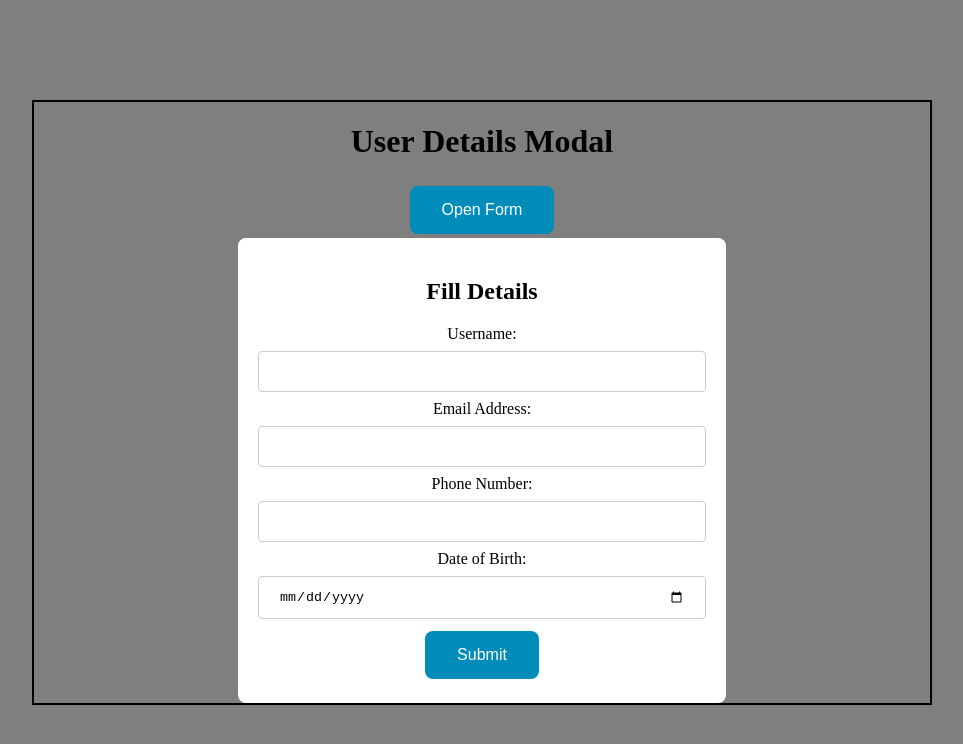
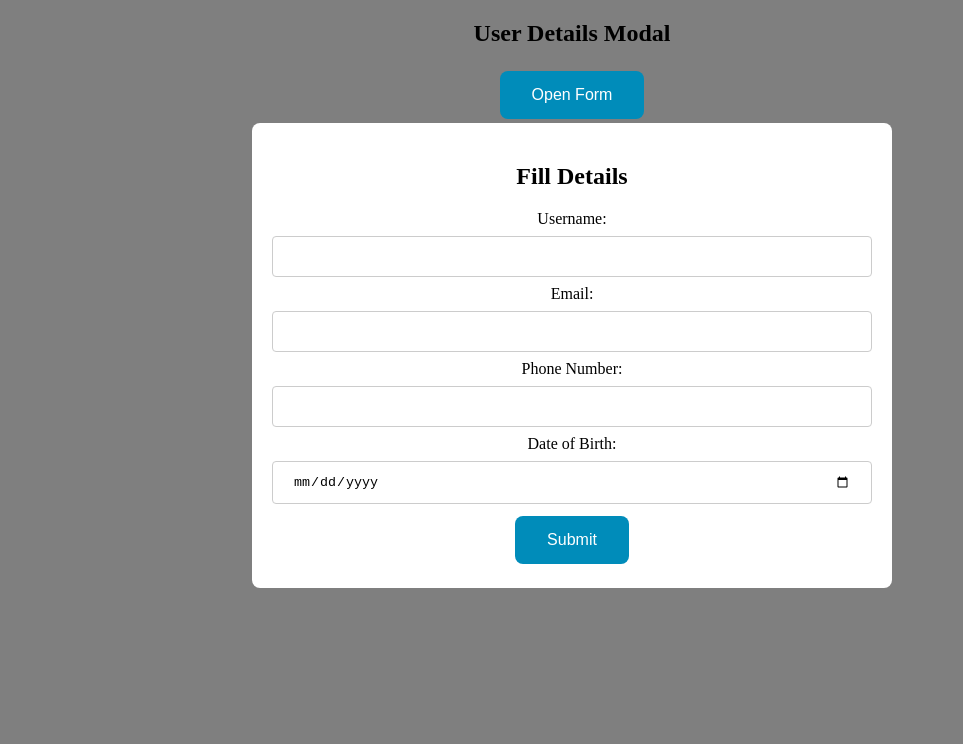
Before and after one commit to yuvaraj1983/XModal, a React (Create React App) app: page / in a window 1280 px wide. Both pictures are taken after a click on the button "Open Form". Shown: the top 744 px of the page, without its empty margins (68-1031 px from the left). Built offline with nearby package versions, Linux system fonts and the light colour scheme.

Commit message:
testcase fail fix15

```diff
--- a/src/App.css
+++ b/src/App.css
@@ -1,7 +1,75 @@
-/* .App {
+.modal-top {
+  position: fixed;
+  top: 0;
+  left: 0;
+  width: 100%;
+  height: auto;
+  display: flex;
+  justify-content: center;
+  align-items: center;
+  flex-direction: column;
+}
+
+.modal-open {
+  background-color: rgba(0, 0, 0, 0.5);
+}
+
+.modal-content {
+  display: flex;
+  flex-direction: column;
+  justify-content: center;
+  align-items: center;
   text-align: center;
-} */
+  width: 50%;
+  max-width: 600px;
+  height: auto;
+  background-color: white;
+  padding: 20px;
+  border-radius: 8px;
+}
 
- /* .modal {
+.open-form-button {
+  background-color: #008cba;
+  border: none;
+  color: white;
+  padding: 15px 32px;
   text-align: center;
-}  */
+  text-decoration: none;
+  display: inline-block;
+  font-size: 16px;
+  margin: 4px 2px;
+  cursor: pointer;
+  border-radius: 8px;
+}
+
+.error {
+  color: red;
+  margin-top: 5px;
+}
+
+.submit-button {
+  background-color: #008cba;
+  border: none;
+  color: white;
+  padding: 15px 32px;
+  text-align: center;
+  text-decoration: none;
+  display: inline-block;
+  font-size: 16px;
+  margin: 4px 2px;
+  cursor: pointer;
+  border-radius: 8px;
+}
+
+input[type="text"],
+input[type="email"],
+input[type="date"],
+input[type="tel"] {
+  width: 100%;
+  padding: 12px 20px;
+  margin: 8px 0;
+  display: inline-block;
+  border: 1px solid #ccc;
+  border-radius: 4px;
+  box-sizing: border-box;
+}
--- a/src/App.js
+++ b/src/App.js
@@ -4,71 +4,73 @@ import { Button } from "@mui/material"
 import { useEffect, useRef, useState } from 'react';
 
 
-import styles from "./styles.css"
+// import styles from "./styles.css"
 // Modal.setAppElement("#root");
 
 
 function App() {
 
   const [isOpen, setIsOpen] = useState(false);
-  const modalRef = useRef();
-  const [username, setUsername] = useState('');
-  const [email, setEmail] = useState('');
-  const [dob, setDob] = useState('');
-  const [phone, setPhone] = useState('');
+  const [username, setUsername] = useState("");
+  const [email, setEmail] = useState("");
+  const [dob, setDob] = useState("");
+  const [phone, setPhone] = useState("");
   const [error, setError] = useState(null);
   const [formError, setFormError] = useState(false);
+  const modalRef = useRef();
 
-  const [formData, setFormData] = useState({
-    username: '',
-    email: '',
-    phone:'',
-    dob:''
-  })
+  useEffect(() => {
+    const handleOutsideClick = (e) => {
+      if (modalRef.current && !modalRef.current.contains(e.target)) {
+        closeModal();
+      }
+    };
+
+    document.addEventListener("mousedown", handleOutsideClick);
+
+    return () => {
+      document.removeEventListener("mousedown", handleOutsideClick);
+    };
+  }, []);
 
 
-  function openModal() {
+  const openModal = () => {
     setIsOpen(true);
-    document.body.classList.add('modal-open')
-  }
+    document.body.classList.add("modal-open");
+  };
 
-  function closeModal() {
+  const closeModal = () => {
     setIsOpen(false);
+    setError(null);
     document.body.classList.remove("modal-open");
-  }
+  };
 
-  // checks if email is valid
-function isEmail(email) {
-  const regx = /^[a-zA-Z0-9._%+-]+@[a-zA-Z0-9.-]+\.[a-zA-Z]{2,}$/;
 
-  return regx.test(email);
-}
 
   const handleSubmit = (e) => {
     e.preventDefault();
-    console.log(formData);
-    const formdob = new Date(dob);
-    const currentDate = new Date();
-    console.log(formdob);
-    console.log(currentDate);
-    // const invalidEmail = !isEmail(formData.email);
-    // console.log("invalidEmail", invalidEmail)
-    if(username.trim() === '') {
+
+    if (username.trim() === "") {
       setFormError(true);
-      return;
     }
+
     if (!email.includes("@")) {
       setError(
         `Please include an '@' in the email address. ${email} is missing an '@'.`
       );
       return;
     }
-    if(phone && phone.length!==10) {
-      alert('Invalid phone number. Please enter a 10-digit phone number');
+
+    if (phone.length !== 10 || isNaN(phone)) {
+      alert("Invalid phone number. Please enter a 10-digit phone number.");
       return;
     }
-    else if(formdob>currentDate) {
-      alert('Invalid date of birth. Date of birth cannot be in the future.');
+
+    const today = new Date();
+    const selectedDate = new Date(dob);
+
+    if (selectedDate > today) {
+      alert("Invalid date of birth. Date of birth cannot be in future.");
       return;
     }
 
@@ -78,63 +80,68 @@ function isEmail(email) {
     setPhone("");
     setError(null);
     setIsOpen(false);
+  };
 
-  }
 
-  const handleChange = (e) => {
-    const name = e.target.name;
-    setFormData((prevValue) => ({ ...prevValue, [name]: e.target.value}))
-  }
 
-  useEffect(() => {
-    const handleOutsideClick = (e) => {
-      if(modalRef.current && !modalRef.current.contains(e.target)) {
-          closeModal();
-      }
-    }
 
-    document.addEventListener("mousedown", handleOutsideClick);
-
-    return () => {
-      document.removeEventListener("mousedown", handleOutsideClick)
-    }
-  })
 
   return (
 
 
-    <div className="modal-top" ref={modalRef}>
-     <h1>User Details Modal</h1>
-     <button className='open-form-button' onClick={openModal}>Open Form</button>
+    <div className="modal-top">
+    <h2>User Details Modal</h2>
+    <button className="open-form-button" onClick={openModal}>
+      Open Form
+    </button>
+    {isOpen && (
+      <div className="modal modal-content" ref={modalRef}>
+        <h2>Fill Details</h2>
+        <form onSubmit={handleSubmit} onClick={(e) => e.stopPropagation()}>
+          <label htmlFor="username">Username:</label>
+          <input
+            type="text"
+            id="username"
+            value={username}
+            onChange={(e) => setUsername(e.target.value)}
+            required
+          />
+          <label htmlFor="email">Email:</label>
+          <input
+            type="email"
+            id="email"
+            value={email}
+            onChange={(e) => setEmail(e.target.value)}
+          />
+          {error && error.includes("email") && (
+            <p className="error">{error}</p>
+          )}
+          <label htmlFor="phone">Phone Number:</label>
+          <input
+            type="tel"
+            id="phone"
+            value={phone}
+            onChange={(e) => setPhone(e.target.value)}
+          />
+          {error && error.includes("phone") && (
+            <p className="error">{error}</p>
+          )}
+          <label htmlFor="dob">Date of Birth:</label>
+          <input
+            type="date"
+            id="dob"
+            value={dob}
+            onChange={(e) => setDob(e.target.value)}
+          />
+          {error && error.includes("dob") && <p className="error">{error}</p>}
 
-        { isOpen &&
-          <div className="modal modal-content" >
-          <h2 style={{textAlign:'center'}}>Fill Details</h2>
-
-            <form onSubmit={handleSubmit}>
-
-              <div >
-                <label htmlFor='username' >Username:</label>
-                <input type='text' id='username' name='username' value={username} required
-                onChange={(e) => setUsername(e.target.value)}
-                />
-                <label htmlFor='email'>Email Address:</label>
-                <input type='email' id='email' name='email' value={email} onChange={(e) => setEmail(e.target.value)}/>
-                {error && error.includes("email") &&
-                (<p>{error}</p>)
-                }
-                <label htmlFor='phone'>Phone Number:</label>
-                <input type='tel' id='phone' name='phone' value={phone}
-                  onChange={(e) => setPhone(e.target.value)} />
-                <label>Date of Birth:</label>
-                <input type='date' id='dob' name='dob' value={dob}  onChange={(e) => setDob(e.target.value)}/>
-                <button className='submit-button' onClick={handleSubmit} type='submit' >Submit</button>
-              </div>
-            </form>
-
-          </div>
-        }
-    </div>
+          <button type="submit" className="submit-button">
+            Submit
+          </button>
+        </form>
+      </div>
+    )}
+  </div>
 
 
   );
--- a/src/index.css
+++ b/src/index.css
@@ -1,3 +1,3 @@
 #root {
-  height: 100%;
+  height: 100px;
 }
```
